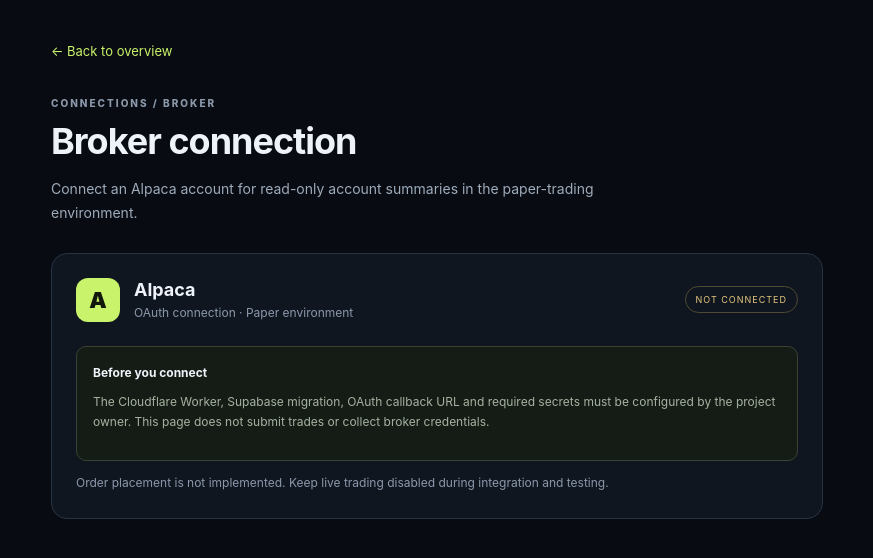
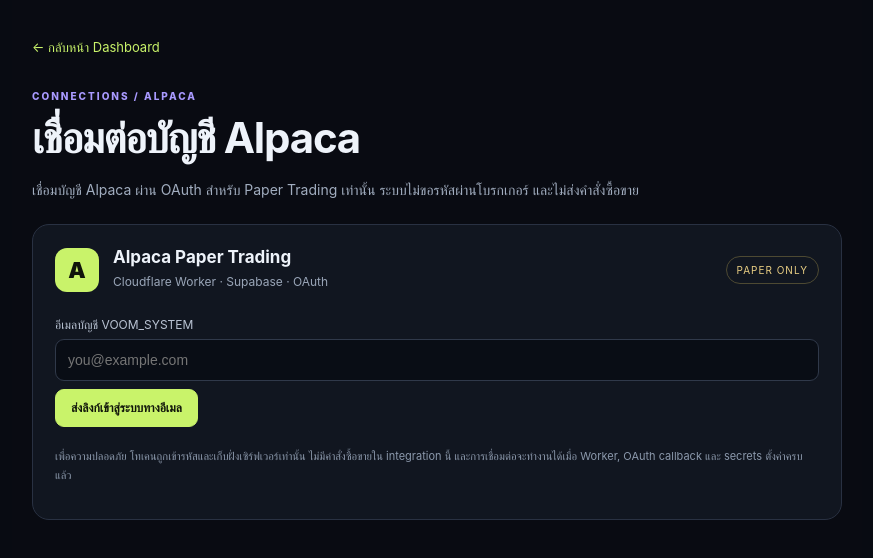
Before and after one commit to vutting895/VOOM_SYSTEM-NOVA-AI, a Next.js app in the folder frontend/: page /settings/broker in a window 1280 px wide. Shown: the top 558 px of the page, without its empty margins (203-1076 px from the left). Built offline with nearby package versions, Linux system fonts and the light colour scheme; no server answers.

Commit message:
Wire Alpaca Paper OAuth UI to Supabase and Cloudflare Worker

```diff
--- a/frontend/app/settings/broker/page.tsx
+++ b/frontend/app/settings/broker/page.tsx
@@ -1,30 +1,183 @@
+"use client";
+
+import { useCallback, useEffect, useState } from "react";
+import { getSupabaseBrowserClient } from "../../../lib/supabase-browser";
+
+type AccountInfo = {
+  connected: boolean;
+  environment?: string;
+  account?: {
+    status?: string;
+    currency?: string;
+    cash?: string;
+    portfolio_value?: string;
+    buying_power?: string;
+    equity?: string;
+  };
+  error?: string;
+};
+
+const workerUrl = (process.env.NEXT_PUBLIC_ALPACA_WORKER_URL || "").replace(/\/$/, "");
+const supabase = getSupabaseBrowserClient();
+
 export default function BrokerSettingsPage() {
+  const [email, setEmail] = useState("");
+  const [signedInEmail, setSignedInEmail] = useState("");
+  const [account, setAccount] = useState<AccountInfo | null>(null);
+  const [busy, setBusy] = useState(false);
+  const [notice, setNotice] = useState("");
+  const [error, setError] = useState("");
+
+  const getToken = useCallback(async () => {
+    if (!supabase) throw new Error("ยังไม่ได้ตั้งค่า Supabase URL และ publishable/anon key ใน Vercel");
+    const { data, error: sessionError } = await supabase.auth.getSession();
+    if (sessionError) throw sessionError;
+    if (!data.session?.access_token) throw new Error("กรุณาเข้าสู่ระบบด้วยอีเมลก่อน");
+    return data.session.access_token;
+  }, []);
+
+  const loadAccount = useCallback(async () => {
+    setError("");
+    if (!workerUrl) {
+      setError("ยังไม่ได้ตั้งค่า NEXT_PUBLIC_ALPACA_WORKER_URL ให้ชี้ไปยัง Cloudflare Worker");
+      return;
+    }
+    try {
+      const token = await getToken();
+      const response = await fetch(`${workerUrl}/api/alpaca/account`, {
+        headers: { Authorization: `Bearer ${token}` },
+        cache: "no-store",
+      });
+      const data = await response.json() as AccountInfo;
+      if (!response.ok) throw new Error(data.error || "อ่านสถานะบัญชี Alpaca ไม่สำเร็จ");
+      setAccount(data);
+    } catch (e) {
+      setError(e instanceof Error ? e.message : "เกิดข้อผิดพลาดขณะอ่านบัญชี");
+    }
+  }, [getToken]);
+
+  useEffect(() => {
+    if (!supabase) return;
+    void supabase.auth.getSession().then(({ data }) => {
+      setSignedInEmail(data.session?.user.email || "");
+    });
+    const { data: listener } = supabase.auth.onAuthStateChange((_event, session) => {
+      setSignedInEmail(session?.user.email || "");
+      if (session?.access_token) void loadAccount();
+      else setAccount(null);
+    });
+    const status = new URLSearchParams(window.location.search).get("alpaca");
+    if (status === "connected") setNotice("Alpaca Paper เชื่อมต่อผ่าน OAuth แล้ว กำลังอ่านข้อมูลบัญชี");
+    else if (status) setError(`การเชื่อมต่อ Alpaca ไม่สำเร็จ: ${status}`);
+    return () => listener.subscription.unsubscribe();
+  }, [loadAccount]);
+
+  async function sendMagicLink(event: React.FormEvent<HTMLFormElement>) {
+    event.preventDefault();
+    setBusy(true); setError(""); setNotice("");
+    try {
+      if (!supabase) throw new Error("ยังไม่ได้ตั้งค่า Supabase URL และ publishable/anon key ใน Vercel");
+      const { error: authError } = await supabase.auth.signInWithOtp({
+        email,
+        options: { emailRedirectTo: `${window.location.origin}/settings/broker` },
+      });
+      if (authError) throw authError;
+      setNotice("ส่งลิงก์เข้าสู่ระบบไปยังอีเมลแล้ว กรุณาเปิดลิงก์จากอุปกรณ์นี้");
+    } catch (e) {
+      setError(e instanceof Error ? e.message : "ส่งลิงก์เข้าสู่ระบบไม่สำเร็จ");
+    } finally { setBusy(false); }
+  }
+
+  async function connect() {
+    setBusy(true); setError(""); setNotice("");
+    try {
+      if (!workerUrl) throw new Error("ยังไม่ได้ตั้งค่า NEXT_PUBLIC_ALPACA_WORKER_URL ใน Vercel");
+      const token = await getToken();
+      const response = await fetch(`${workerUrl}/api/alpaca/connect`, {
+        method: "POST", headers: { Authorization: `Bearer ${token}` },
+      });
+      const data = await response.json() as { authorization_url?: string; error?: string };
+      if (!response.ok || !data.authorization_url) throw new Error(data.error || "เริ่ม OAuth ไม่สำเร็จ ตรวจสอบ Worker และ secrets");
+      window.location.assign(data.authorization_url);
+    } catch (e) {
+      setError(e instanceof Error ? e.message : "เริ่มเชื่อมต่อไม่สำเร็จ");
+      setBusy(false);
+    }
+  }
+
+  async function disconnect() {
+    setBusy(true); setError(""); setNotice("");
+    try {
+      const token = await getToken();
+      const response = await fetch(`${workerUrl}/api/alpaca/disconnect`, {
+        method: "POST", headers: { Authorization: `Bearer ${token}` },
+      });
+      const data = await response.json() as { error?: string };
+      if (!response.ok) throw new Error(data.error || "ยกเลิกการเชื่อมต่อไม่สำเร็จ");
+      setAccount({ connected: false, environment: "paper" });
+      setNotice("ลบการเชื่อมต่อ Alpaca จาก VOOM_SYSTEM แล้ว");
+    } catch (e) {
+      setError(e instanceof Error ? e.message : "ยกเลิกการเชื่อมต่อไม่สำเร็จ");
+    } finally { setBusy(false); }
+  }
+
+  async function signOut() {
+    if (!supabase) return;
+    await supabase.auth.signOut();
+    setSignedInEmail(""); setAccount(null); setNotice("ออกจากระบบแล้ว");
+  }
+
   return (
-    <main className="broker-page">
-      <a className="back-link" href="/">← Back to overview</a>
-      <span className="eyebrow">CONNECTIONS / BROKER</span>
-      <h1>Broker connection</h1>
-      <p className="intro">Connect an Alpaca account for read-only account summaries in the paper-trading environment.</p>
-      <section className="broker-card">
-        <div className="broker-heading"><span className="broker-symbol">A</span><div><h2>Alpaca</h2><p>OAuth connection · Paper environment</p></div><span className="broker-state">NOT CONNECTED</span></div>
-        <div className="broker-warning"><strong>Before you connect</strong><p>The Cloudflare Worker, Supabase migration, OAuth callback URL and required secrets must be configured by the project owner. This page does not submit trades or collect broker credentials.</p></div>
-        <p className="broker-footnote">Order placement is not implemented. Keep live trading disabled during integration and testing.</p>
+    <main className="alpaca-page">
+      <style jsx>{`
+        .alpaca-page{max-width:850px;margin:0 auto;padding:38px 20px 70px;min-height:100vh;background:#090b12;color:#eef3fa;font-family:Inter,system-ui,sans-serif}
+        .back{color:#c9f36a;text-decoration:none;font-size:13px}.eyebrow{display:block;color:#a99aff;font-size:10px;letter-spacing:2px;font-weight:800;margin-top:34px}
+        h1{font-size:clamp(30px,5vw,42px);letter-spacing:-1.2px;margin:10px 0}.intro{color:#a1adbf;line-height:1.8;font-size:14px}
+        .card{margin-top:22px;border:1px solid #293142;border-radius:17px;padding:22px;background:#111620}
+        .heading{display:flex;align-items:center;gap:14px;flex-wrap:wrap}.mark{width:44px;height:44px;border-radius:12px;display:grid;place-items:center;background:#c9f36a;color:#10150a;font-weight:900;font-size:22px}
+        h2{font-size:17px;margin:0 0 5px}.muted{font-size:12px;color:#9aa6b8;line-height:1.7;margin:0}
+        .pill{margin-left:auto;border:1px solid #4d4932;color:#e9ce83;padding:7px 10px;border-radius:99px;font-size:10px;letter-spacing:1px}
+        .btn{border:1px solid #3a4354;background:#1a2230;color:#eef3fa;border-radius:9px;padding:11px 15px;cursor:pointer;font-weight:700;font-size:12px;margin:8px 8px 0 0}
+        .primary{background:#c9f36a;color:#10150a;border-color:#c9f36a}.btn:disabled{opacity:.5;cursor:not-allowed}
+        input{display:block;width:100%;margin-top:7px;background:#090d15;color:#eef3fa;border:1px solid #30394a;border-radius:9px;padding:12px;font-size:14px}
+        label{font-size:12px;color:#b9c3d3}.notice,.error,.warning{font-size:12px;line-height:1.7;border-radius:10px;padding:12px;margin-top:15px}
+        .notice{background:#14221b;border:1px solid #34533e;color:#a8e5bd}.error{background:#271719;border:1px solid #63383c;color:#ffb8bd}
+        .warning{background:#211d14;border:1px solid #51452d;color:#e7d19b}.grid{display:grid;grid-template-columns:repeat(auto-fit,minmax(170px,1fr));gap:10px;margin-top:18px}
+        .metric{padding:12px;border:1px solid #2a3342;border-radius:10px}.metric span{display:block;color:#9aa6b8;font-size:11px}.metric strong{display:block;margin-top:7px;font-size:15px;overflow-wrap:anywhere}
+        .foot{font-size:11px;color:#8c99ac;line-height:1.8;margin-top:20px}
+      `}</style>
+      <a className="back" href="/">← กลับหน้า Dashboard</a>
+      <span className="eyebrow">CONNECTIONS / ALPACA</span>
+      <h1>เชื่อมต่อบัญชี Alpaca</h1>
+      <p className="intro">เชื่อมบัญชี Alpaca ผ่าน OAuth สำหรับ Paper Trading เท่านั้น ระบบไม่ขอรหัสผ่านโบรกเกอร์ และไม่ส่งคำสั่งซื้อขาย</p>
+
+      <section className="card">
+        <div className="heading"><span className="mark">A</span><div><h2>Alpaca Paper Trading</h2><p className="muted">Cloudflare Worker · Supabase · OAuth</p></div><span className="pill">{account?.connected ? "CONNECTED · PAPER" : "PAPER ONLY"}</span></div>
+        {!supabase && <p className="warning">ยังขาดค่า NEXT_PUBLIC_SUPABASE_URL และ NEXT_PUBLIC_SUPABASE_ANON_KEY ใน Environment Variables ของ Vercel</p>}
+        {!workerUrl && <p className="warning">ยังขาด NEXT_PUBLIC_ALPACA_WORKER_URL ซึ่งต้องเป็น URL ของ Cloudflare Worker ที่ deploy แล้ว</p>}
+        {signedInEmail ? (
+          <div>
+            <p className="muted" style={{marginTop:18}}>เข้าสู่ระบบแล้ว: {signedInEmail}</p>
+            <button className="btn primary" disabled={busy} onClick={connect}>{busy ? "กำลังดำเนินการ…" : "เชื่อมบัญชี Alpaca (Paper)"}</button>
+            <button className="btn" disabled={busy} onClick={loadAccount}>รีเฟรชสถานะบัญชี</button>
+            <button className="btn" disabled={busy} onClick={signOut}>ออกจากระบบ VOOM</button>
+            {account?.connected && <><div className="grid">
+              <div className="metric"><span>สถานะบัญชี</span><strong>{account.account?.status ?? "—"}</strong></div>
+              <div className="metric"><span>มูลค่าพอร์ต</span><strong>{account.account?.portfolio_value ?? "—"} {account.account?.currency ?? ""}</strong></div>
+              <div className="metric"><span>เงินสด</span><strong>{account.account?.cash ?? "—"} {account.account?.currency ?? ""}</strong></div>
+              <div className="metric"><span>Buying power</span><strong>{account.account?.buying_power ?? "—"} {account.account?.currency ?? ""}</strong></div>
+            </div><button className="btn" disabled={busy} onClick={disconnect}>ยกเลิกการเชื่อมต่อ Alpaca</button></>}
+          </div>
+        ) : (
+          <form onSubmit={sendMagicLink} style={{marginTop:22}}>
+            <label>อีเมลบัญชี VOOM_SYSTEM<input type="email" required autoComplete="email" value={email} onChange={e=>setEmail(e.target.value)} placeholder="you@example.com" /></label>
+            <button className="btn primary" disabled={busy || !supabase} type="submit">{busy ? "กำลังส่ง…" : "ส่งลิงก์เข้าสู่ระบบทางอีเมล"}</button>
+          </form>
+        )}
+        {notice && <p className="notice" role="status">{notice}</p>}
+        {error && <p className="error" role="alert">{error}</p>}
+        <p className="foot">เพื่อความปลอดภัย โทเคนถูกเข้ารหัสและเก็บฝั่งเซิร์ฟเวอร์เท่านั้น ไม่มีคำสั่งซื้อขายใน integration นี้ และการเชื่อมต่อจะทำงานได้เมื่อ Worker, OAuth callback และ secrets ตั้งค่าครบแล้ว</p>
       </section>
-      <style>{`
-        .broker-page{max-width:820px;margin:0 auto;padding:42px 24px;color:#eef3fa;min-height:100vh;font-family:Inter,ui-sans-serif,system-ui,sans-serif}
-        .back-link{display:inline-block;color:#c9f36a;font-size:13px;margin-bottom:38px;text-decoration:none}
-        .eyebrow{display:block;color:#8b98aa;font-size:10px;letter-spacing:2px;font-weight:800}
-        h1{font-size:36px;letter-spacing:-1px;margin:10px 0}
-        .intro{color:#9eabba;line-height:1.7;max-width:600px}
-        .broker-card{margin-top:28px;border:1px solid #283342;border-radius:16px;padding:24px;background:#101620}
-        .broker-heading{display:flex;align-items:center;gap:14px;flex-wrap:wrap}
-        .broker-symbol{width:44px;height:44px;display:grid;place-items:center;background:#c9f36a;color:#11170b;border-radius:12px;font-weight:900;font-size:22px}
-        .broker-heading h2{margin:0 0 5px;font-size:18px}.broker-heading p{margin:0;color:#8b98aa;font-size:12px}
-        .broker-state{margin-left:auto;border:1px solid #514b31;border-radius:99px;padding:7px 10px;color:#e5c77d;font-size:9px;letter-spacing:1px}
-        .broker-warning{margin-top:24px;padding:16px;border:1px solid #384333;background:#151c15;border-radius:10px}
-        .broker-warning strong{font-size:12px}.broker-warning p,.broker-footnote{font-size:12px;line-height:1.7;color:#a6b2a1}
-        .broker-footnote{color:#8b98aa;margin-bottom:0}
-      `}</style>
     </main>
   );
 }
```
